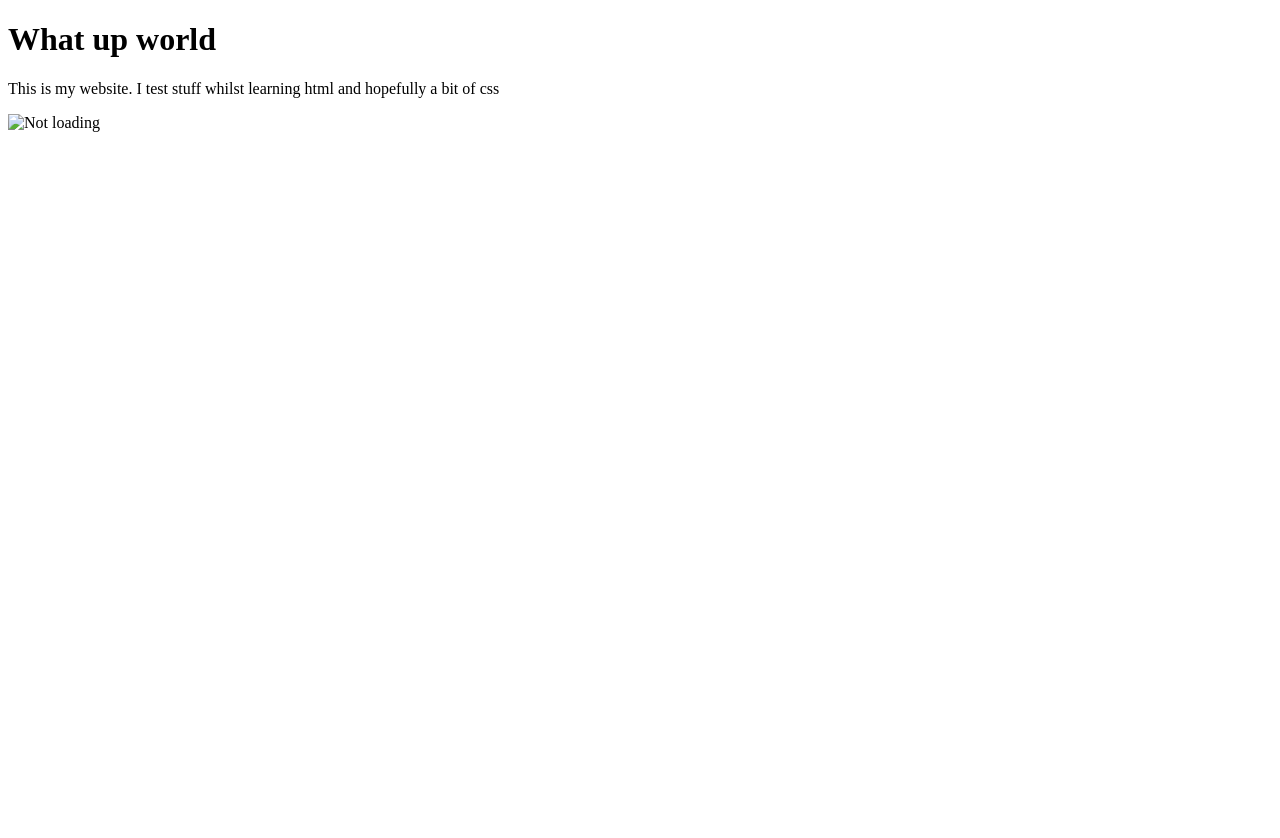
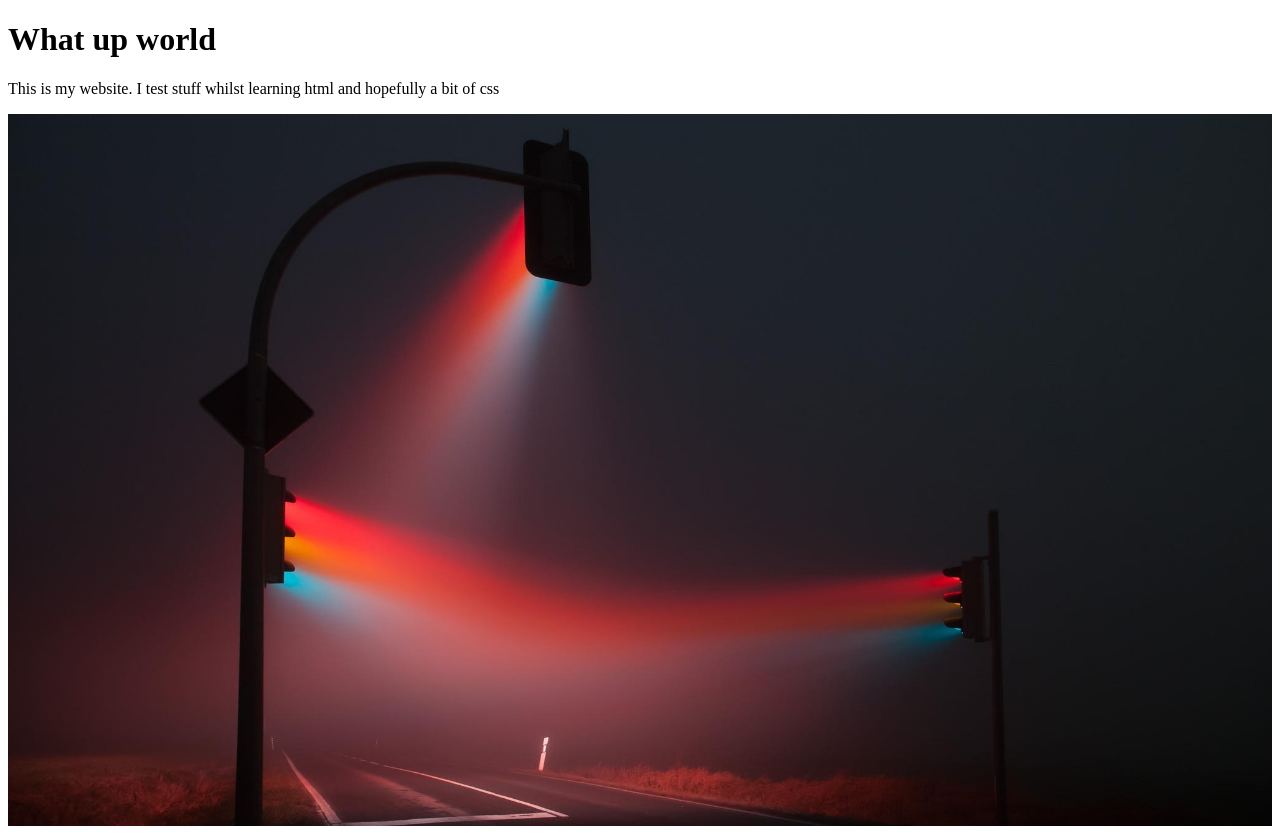
Before and after one commit to hilabius/hilabius.github.io, a plain HTML site: page index.html in a window 1280 px wide. Before the commit the page ends 800 px from the top, so only its background shows below. Drawn offline with Linux system fonts and the light colour scheme.

Commit message:
add image

```diff
--- a/index.html
+++ b/index.html
@@ -9,7 +9,7 @@
 	<p>This is my website. I test stuff whilst learning html and hopefully a bit of css</p>
 
 	<section>
-		<img class = "mySlides" src="img_la.jpg" alt = "Not loading" style="width:100%">
+		<img class = "mySlides" src="7ufw5eb3cuz.jpg" alt = "Not loading" style="width:100%">
 	</section>
 
 	</body>
```
Also changed, not shown: 7ufw5eb3cuz.jpg (added).
